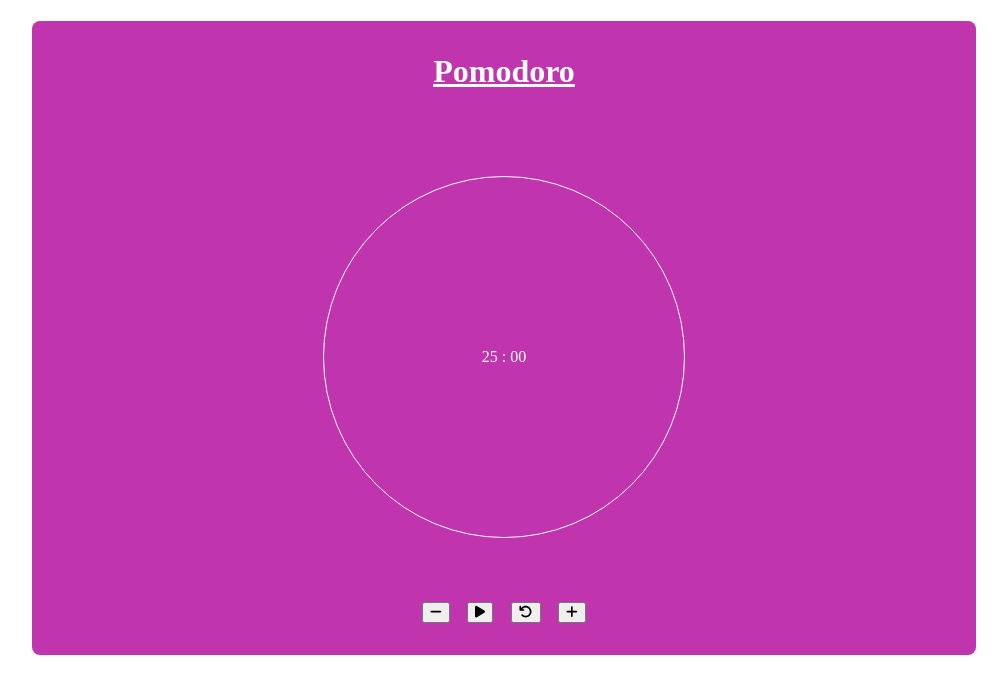
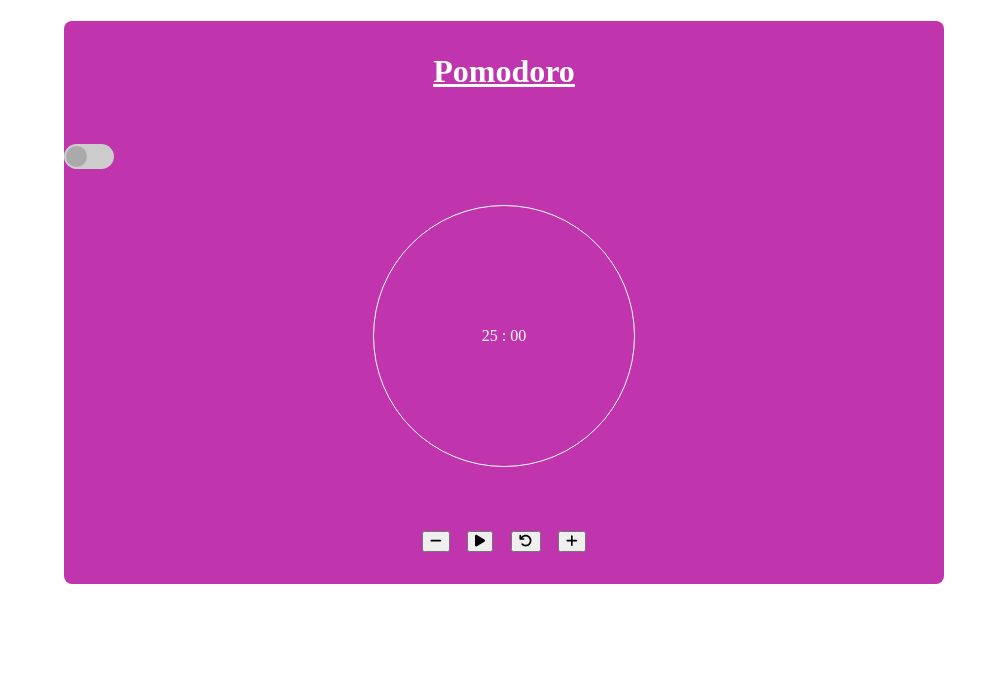
Before and after one commit to KezzouRaphael/pomodoro-react, a React (Vite) app: page / in a window 1280 px wide. Shown: the top 694 px of the page, without its empty margins (136-1143 px from the left). Built offline with nearby package versions, Linux system fonts and the light colour scheme.

Commit message:
ToggleSwitch component

```diff
--- a/src/App.js
+++ b/src/App.js
@@ -1,6 +1,7 @@
 import React,{useState,useEffect} from 'react';
 import Pomodoro from './components/Pomodoro';
 import Modal from './components/Modal';
+import ToggleSwitch from './components/ToggleSwitch';
 import './App.scss';
 //IMPORT COMPONENTS
 function App() {
@@ -11,6 +12,7 @@
       <header>
           <h1 className="title">Pomodoro</h1>
       </header>
+      <ToggleSwitch/>
       <Pomodoro showModal = {showModal} setShowModal={setShowModal} setIsReset={setIsReset} isReset={isReset}/>
       <Modal showModal={showModal} setShowModal={setShowModal} setIsReset={setIsReset} isReset={isReset}/>
     </>
--- a/src/App.scss
+++ b/src/App.scss
@@ -1,5 +1,5 @@
 #root{
-  margin: 0 10rem;
+  margin: 0 12rem;
   background-color: rgba(180, 12, 158, 0.836);
   border-radius:0.5rem;
 }
@@ -23,8 +23,8 @@
   padding: 2rem;
 }
 .time{
-  height:200px;
-  width: 200px;
+  height:100px;
+  width: 100px;
   text-align: center;
   padding: 5rem;
   margin: 2rem;
@@ -80,3 +80,43 @@
 .break{
   text-align: center;
 }
+
+//TOGGLE
+.toggle-switch {
+  position: relative;
+  display: inline-block;
+  width: 50px;
+  height: 25px;
+}
+.toggle-switch input[type="checkbox"] {
+  display: none;
+}
+.toggle-switch .switch {
+  position: absolute;
+  cursor: pointer;
+  background-color: #ccc;
+  border-radius: 25px;
+  top: 0;
+  right: 0;
+  bottom: 0;
+  left: 0;
+  transition: background-color 0.2s ease;
+}
+.toggle-switch .switch::before {
+  position: absolute;
+  content: "";
+  left: 2px;
+  top: 2px;
+  width: 21px;
+  height: 21px;
+  background-color: #aaa;
+  border-radius: 50%;
+  transition: transform 0.3s ease;
+}
+.toggle-switch input[type="checkbox"]:checked + .switch::before {
+  transform: translateX(25px);
+  background-color: #6699cc;
+}
+.toggle-switch input[type="checkbox"]:checked + .switch {
+  background-color: #336699;
+}
--- /dev/null
+++ b/src/components/ToggleSwitch.js
@@ -0,0 +1,13 @@
+import React, { useState } from "react";
+
+function ToggleSwitch() {
+  const [isToggled, setIsToggled] = useState(false);
+  const onToggle = () => setIsToggled(!isToggled);
+  return (
+    <label className="toggle-switch">
+      <input type="checkbox" checked={isToggled} onChange={onToggle} />
+      <span className="switch" />
+    </label>
+  );
+}
+export default ToggleSwitch;
```
Also changed, not shown: 5 other files (tests, documents, lock files or other folders).
